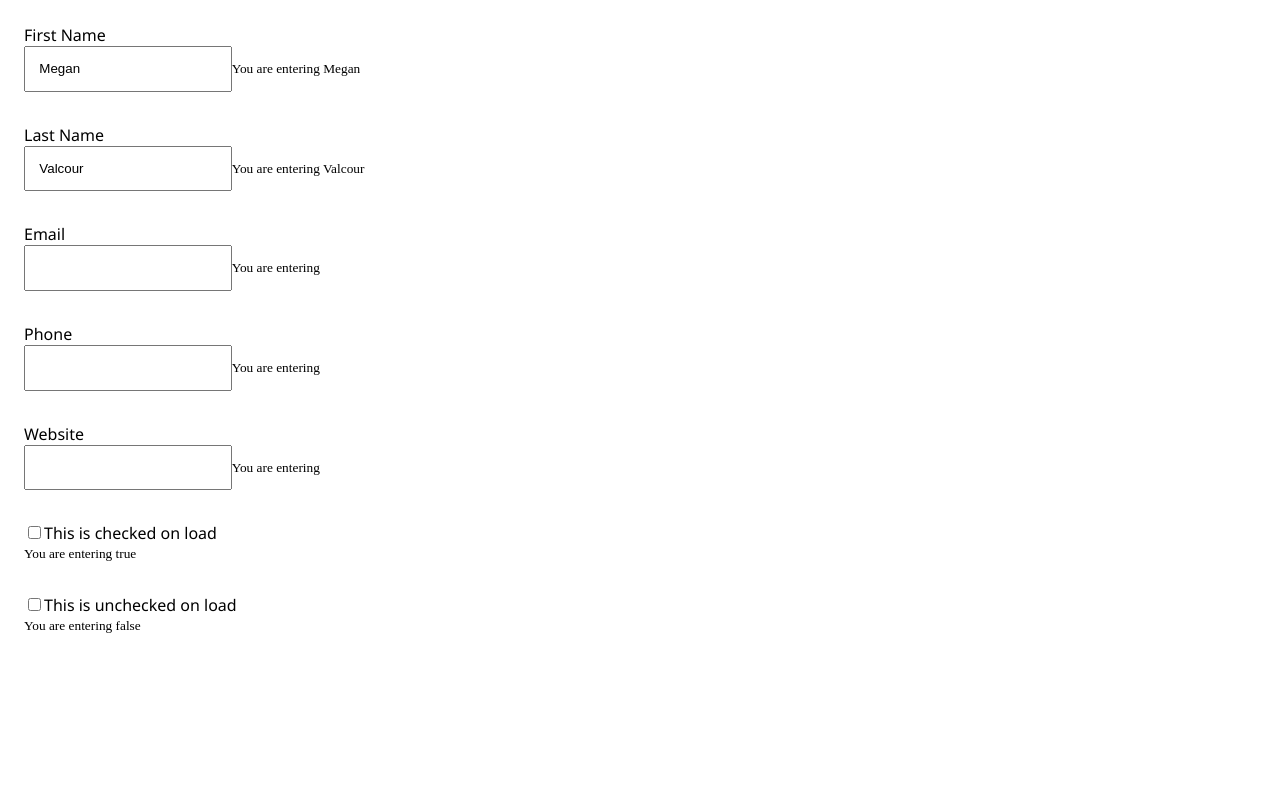
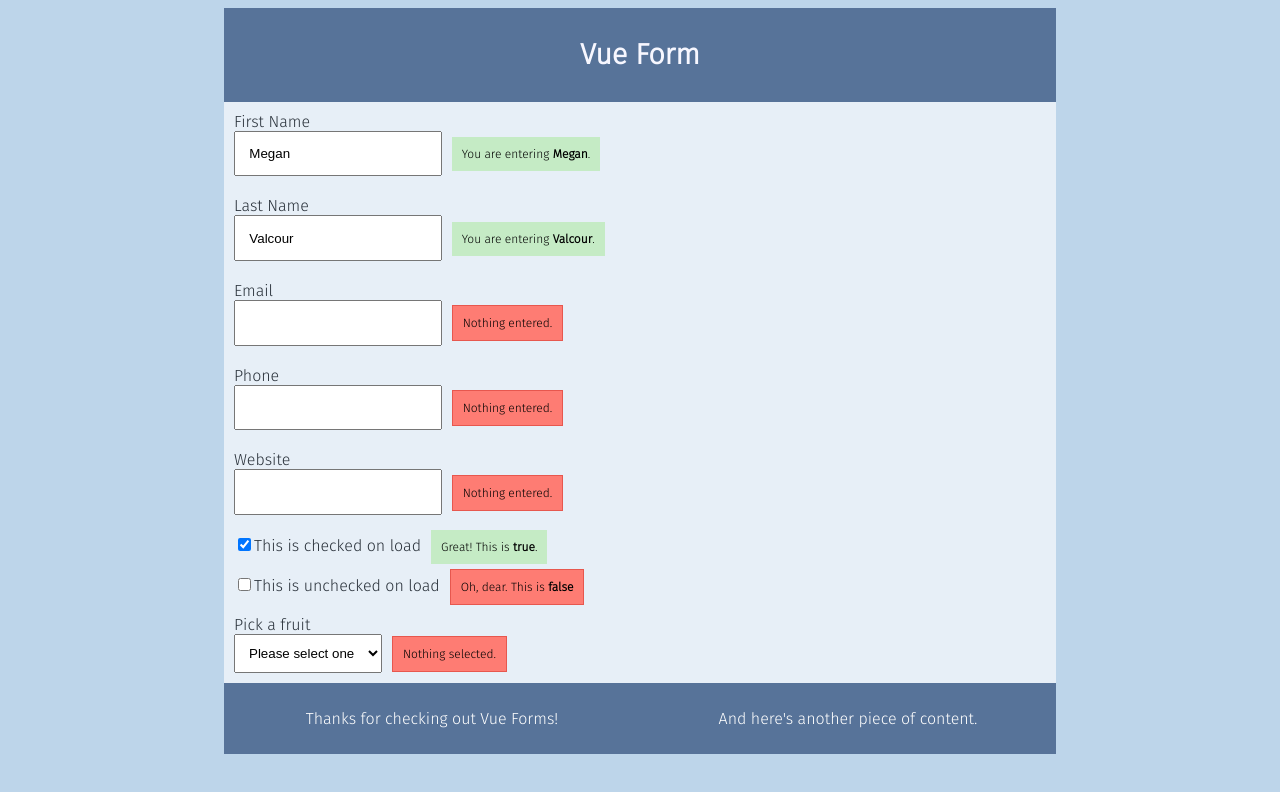
Before and after one commit to megvalcour/vue-form, a Vue app: page / in a window 1280 px wide. Shown: the top 792 px of the page. Built offline with nearby package versions, Linux system fonts and the light colour scheme.

Commit message:
Adds more input types

```diff
--- a/src/App.vue
+++ b/src/App.vue
@@ -1,5 +1,7 @@
 <template>
   <div id="app">
+    <LayoutHeader heading="Vue Form">
+    </LayoutHeader>
     <BaseTextInput
       v-for="field in $root.fields"
       :id="field.id"
@@ -11,24 +13,62 @@
       :key="setting.id"
       :id="setting.id"
       :label="setting.label"
-      v-model="setting.value"
-      :true-value="true"
-      :false-value="false"/>
+      v-model="setting.value" />
+    <BaseSelect
+      v-for="fruit in $root.fruits"
+      :key="fruit.id"
+      :id="fruit.id"
+      :label="fruit.label"
+      :options="$root.fruitOptions"
+      v-model="fruit.value"
+      />
+      <LayoutFooter>
+        <p slot="left">Thanks for checking out Vue Forms!</p>
+        <p slot="right">And here's another piece of content.</p>
+      </LayoutFooter>
   </div>
 </template>
 
 <script>
 import BaseTextInput from './components/forms/BaseTextInput.vue'
 import BaseCheckbox from './components/forms/BaseCheckbox.vue'
+import BaseSelect from './components/forms/BaseSelect.vue'
+
+import LayoutHeader from './components/layout/LayoutHeader.vue'
+import LayoutFooter from './components/layout/LayoutFooter.vue'
 
 export default {
   name: 'app',
   components: {
     BaseTextInput,
-    BaseCheckbox
+    BaseCheckbox,
+    BaseSelect,
+    LayoutHeader,
+    LayoutFooter
+
   }
 }
 </script>
 
 <style>
+
+@import url('https://fonts.googleapis.com/css?family=Fira+Sans:300');
+
+html {
+  font-size: 62.5%;
+}
+
+body {
+  font-family: 'Fira Sans', sans-serif;
+  font-size: 1.6rem;
+  color: #283039;
+  background-color: #BDD5EA;
+}
+
+#app {
+  width: 65vw;
+  margin: 0 auto;
+  background-color: #E7EFF7;
+}
+
 </style>
--- a/src/components/forms/BaseCheckbox.vue
+++ b/src/components/forms/BaseCheckbox.vue
@@ -4,19 +4,30 @@
         <input
             :id="id"
             type="checkbox"
-            :value="value"
-            v-on:input="$emit('input', $event.target.value)"
+            :checked="checked"
+            v-on:change="$emit('change', $event.target.checked)"
         >{{label}}</label>
-        <small>You are entering {{value}}</small>
+        <BaseAlert v-if="checked===true" isSuccess>Great! This is <strong>{{checked}}</strong>.</BaseAlert>
+        <BaseAlert v-else isError>Oh, dear. This is <strong>{{checked}}</strong></BaseAlert>
     </div>
 </template>
 
 <script>
+
+import BaseAlert from '../utilities/BaseAlert.vue'
+
 export default {
+    components: {
+        BaseAlert
+    },
+    model: {
+        prop: 'checked',
+        event: 'change'
+    },
     props: {
         id: String,
         label: String,
-        value: [Boolean, String, Number],
+        checked: Boolean
     }
 }
 </script>
@@ -28,10 +39,7 @@ export default {
         padding: 1rem;
     }
     label {
-        display: block;
-        text-align: left;
-        font-family: 'Segoe UI', Tahoma, Geneva, Verdana, sans-serif;
-        font-size: 1rem;
+        display: inline-block;
     }
     input {
         padding: 1em;
--- /dev/null
+++ b/src/components/forms/BaseSelect.vue
@@ -0,0 +1,51 @@
+<template>
+    <div class="form-group">
+        <label>{{label}}</label>
+        <select
+            :id="id"
+            :value="value"
+            v-on:change="$emit('change', $event.target.value)"
+        >
+            <option value="">Please select one</option>
+            <option v-for="{optionValue, optionDisplay} in options" :key="optionValue">{{optionDisplay}}</option>
+        </select>
+        <BaseAlert v-if="value" isSuccess>You have selected <strong>{{value}}</strong>.</BaseAlert>
+        <BaseAlert v-else isError>Nothing selected.</BaseAlert>
+    </div>
+</template>
+
+<script>
+
+import BaseAlert from '../utilities/BaseAlert.vue'
+
+export default {
+    model: {
+        prop: "value",
+        event: "change"
+    },
+    props: {
+        label: String,
+        id: String,
+        value: String,
+        options: Array
+    },
+    components: {
+        BaseAlert
+    }
+}
+</script>
+
+<style>
+    .form-group {
+        display: block;
+        text-align: left;
+        padding: 1rem;
+    }
+    label {
+        display: block;
+        text-align: left;
+    }
+    select {
+        padding: 1rem;
+    }
+</style>
--- a/src/components/forms/BaseTextInput.vue
+++ b/src/components/forms/BaseTextInput.vue
@@ -7,12 +7,23 @@
             :type="type"
             v-on:input="$emit('input', $event.target.value)"
         >
-        <small>You are entering {{value}}</small>
+        <BaseAlert v-if="value" isSuccess>You are entering <strong>{{value}}</strong>.</BaseAlert>
+        <BaseAlert v-else isError>Nothing entered.</BaseAlert>
     </div>
 </template>
 
 <script>
+
+import BaseAlert from '../utilities/BaseAlert.vue'
+
 export default {
+    components: {
+        BaseAlert
+    },
+    model: {
+        prop: 'value',
+        event: 'input'
+    },
     props: {
         id: String,
         label: String,
@@ -32,8 +43,6 @@ export default {
     label {
         display: block;
         text-align: left;
-        font-family: 'Segoe UI', Tahoma, Geneva, Verdana, sans-serif;
-        font-size: 1rem;
     }
     input {
         padding: 1em;
--- /dev/null
+++ b/src/components/layout/LayoutFooter.vue
@@ -0,0 +1,39 @@
+<template>
+    <footer>
+        <section>
+            <slot name="left"></slot>
+        </section>
+        <section>
+            <slot name="right"></slot>
+        </section>
+    </footer>
+</template>
+
+<script>
+export default {
+
+}
+</script>
+
+<style scoped>
+
+    footer {
+        display: flex;
+        background-color: #577399;
+        color: #fff;
+    }
+
+    section {
+        display:inline-block;
+        padding: 1rem;
+        text-align: center;
+        width: 100%;
+    }
+
+    @media only screen and (min-width: 768px) {
+        section {
+            width: 50%;
+        }
+    }
+
+</style>
--- /dev/null
+++ b/src/components/layout/LayoutHeader.vue
@@ -0,0 +1,33 @@
+<template>
+    <header>
+        <h1>{{heading}}</h1>
+        <nav>
+            <slot name="navigation"></slot>
+        </nav>
+    </header>
+</template>
+
+<script>
+export default {
+    props: {
+        heading: String
+    }
+
+}
+</script>
+
+<style scoped>
+
+header {
+    background-color: #577399;
+    color: #F7F7FF;
+    padding: 1rem;
+    text-align: center;
+}
+
+h1 {
+    font-size: 1.8em;
+    font-weight: 600;
+}
+
+</style>
--- /dev/null
+++ b/src/components/utilities/BaseAlert.vue
@@ -0,0 +1,34 @@
+<template>
+    <dialog open :class="{warning : isError, success : isSuccess}">
+        <slot></slot>
+    </dialog>
+</template>
+
+<script>
+export default {
+    props: {
+        isError: Boolean,
+        isSuccess: Boolean
+    }
+}
+</script>
+
+<style scoped>
+
+    dialog {
+        position: relative;
+        display: inline;
+        margin-left: 1rem;
+        font-size: 1.2rem;
+        padding: 1rem;
+    }
+
+    .warning {
+        background-color: #FE7C73;
+        border: 1px solid #E7574E;
+    }
+    .success {
+        background-color: rgb(197, 235, 197);
+        border: rgb(53, 175, 53);
+    }
+</style>
--- a/src/main.js
+++ b/src/main.js
@@ -12,6 +12,16 @@ var data = {
   settings: [
     {value: true, label: "This is checked on load", id: "keyLoadCheck"},
     {value: false, label: "This is unchecked on load", id: "keyLoadUncheck"}
+  ],
+  fruits: [
+    {value: "", label: "Pick a fruit", id: "keyFruit"}
+  ],
+  fruitOptions: [
+    {optionValue: "apple", optionDisplay: "Apple"},
+    {optionValue: "pear", optionDisplay: "pear"},
+    {optionValue: "grape", optionDisplay: "grape"},
+    {optionValue: "orange", optionDisplay: "Orange"}
+
   ]
 }
 
```
